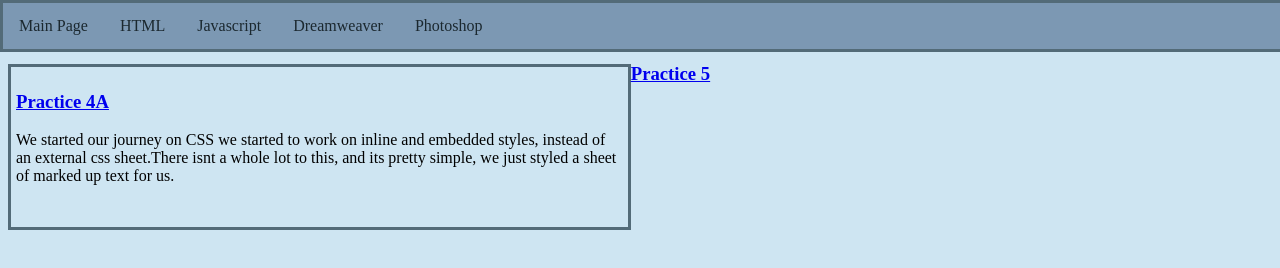
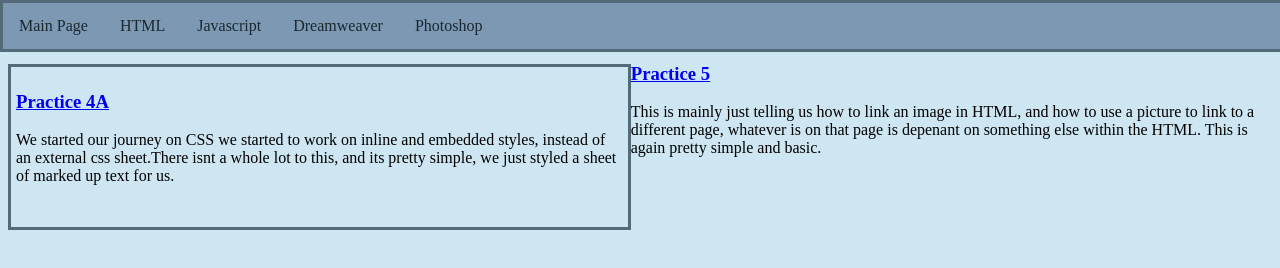
Before and after one commit to AJJack815/Web-Dev-12th, a plain HTML site: page CSS/index.html in a window 1280 px wide. Shown: the part 82-350 px from the top of the page. Drawn offline with Linux system fonts and the light colour scheme.

Commit message:
Update index.html

```diff
--- a/CSS/index.html
+++ b/CSS/index.html
@@ -26,5 +26,6 @@
    </div>
    <div class="Practice5">
    <h3><a href="Practice5/index.html"> Practice 5</a> </h3>
+     <p> This is mainly just telling us how to link an image in HTML, and how to use a picture to link to a different page, whatever is on that page is depenant on something else within the HTML. This is again pretty simple and basic. </p>
    </div>
   </html>
```
